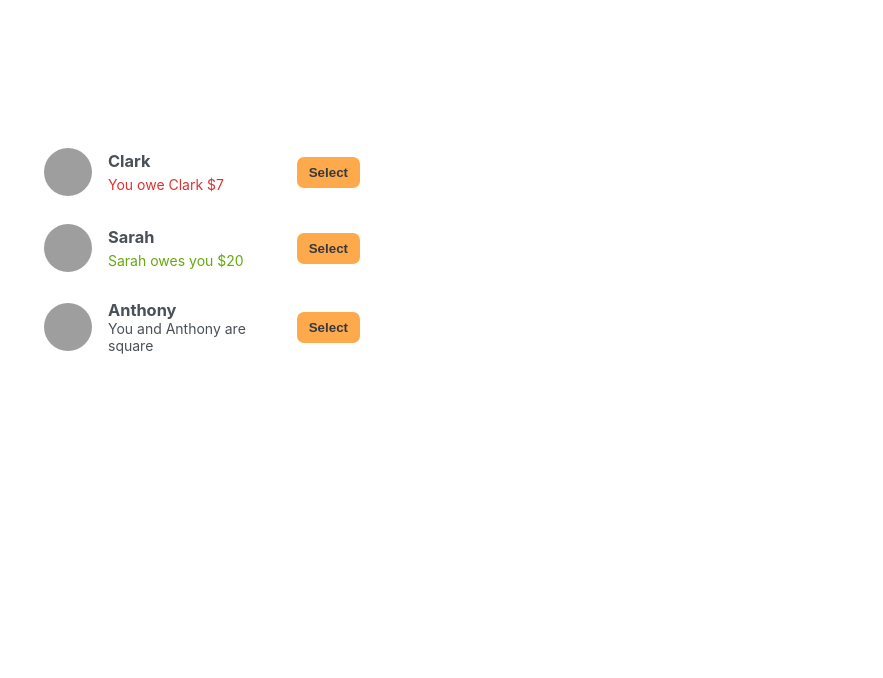
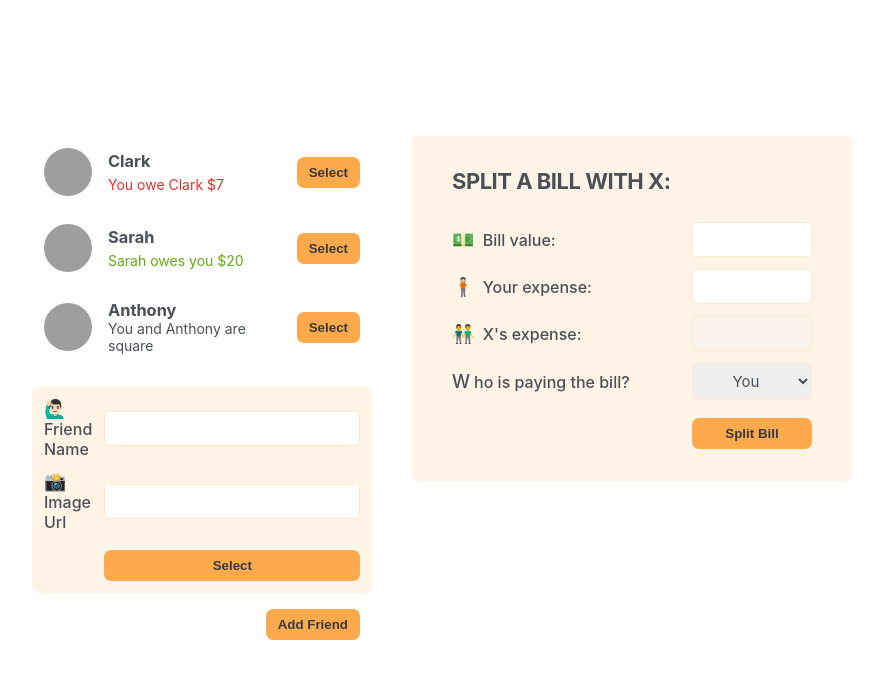
Before and after one commit to pixelgnome/eat-and-split, a React (Create React App) app: page / in a window 1280 px wide. Shown: the top 678 px of the page, without its empty margins (198-1081 px from the left). Built offline with nearby package versions, Linux system fonts and the light colour scheme; grey boxes are pictures that could not be loaded.

Commit message:
finished ui. needs functionality

```diff
--- a/src/App.js
+++ b/src/App.js
@@ -24,7 +24,10 @@
     <div className="app">
       <div className="sidebar">
         <FriendsList />
+        <FormAddFriend />
+        <Button>Add Friend</Button>
       </div>
+      <FormSplitBill />
     </div>
   );
 }
@@ -56,7 +59,43 @@
         </p>
       )}
       {friend.balance === 0 && <p>You and {friend.name} are square</p>}
-      <button className="button">Select</button>
+      <Button>Select</Button>
     </li>
   );
 }
+
+function Button({ children }) {
+  return <button className="button">{children}</button>;
+}
+
+function FormAddFriend() {
+  return (
+    <form className="form-add-friend">
+      <label>🙋🏻‍♂️ Friend Name</label>
+      <input type="text" />
+      <label>📸 Image Url</label>
+      <input type="text" />
+      <Button>Select</Button>
+    </form>
+  );
+}
+
+function FormSplitBill() {
+  return (
+    <form className="form-split-bill">
+      <h2>Split a bill with X:</h2>
+      <label>💵 Bill value:</label>
+      <input type="text" />
+      <label>🧍🏻 Your expense:</label>
+      <input type="text" />
+      <label>👬 X's expense:</label>
+      <input type="text" disabled />
+      <label>Who is paying the bill?</label>
+      <select>
+        <option value="you">You</option>
+        <option value="friend">Friend</option>
+      </select>
+      <Button>Split Bill</Button>
+    </form>
+  );
+}
```
